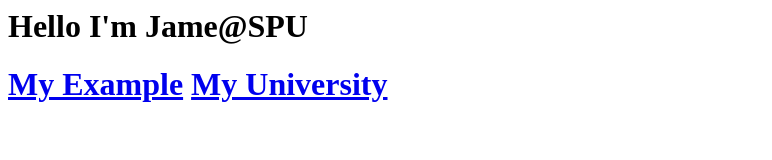
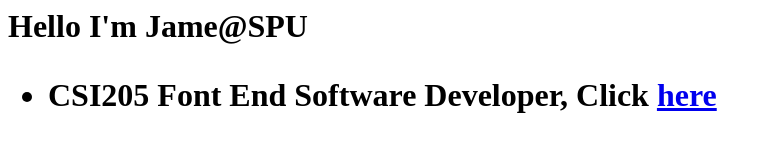
Before and after one commit to Hxathxr/Hxathxr.github.io, a plain HTML site: page index.html in a window 1280 px wide. Shown: the whole page, without its empty margins (0-772 px from the left). Drawn offline with Linux system fonts and the light colour scheme.

Commit message:
Update index.html

```diff
--- a/index.html
+++ b/index.html
@@ -1,3 +1,4 @@
 <h1>Hello I'm Jame@SPU<h1/>
-  <a href='https://hxathxr.github.io'>My Example<a/>
-    <a href='https://spu.ac.th'>My University<a/>
+ <ul>
+   <li>CSI205 Font End Software Developer, Click <a href='https://Hxathxr.github.io/_multipages'>here</a></li>
+ </ul>
```
